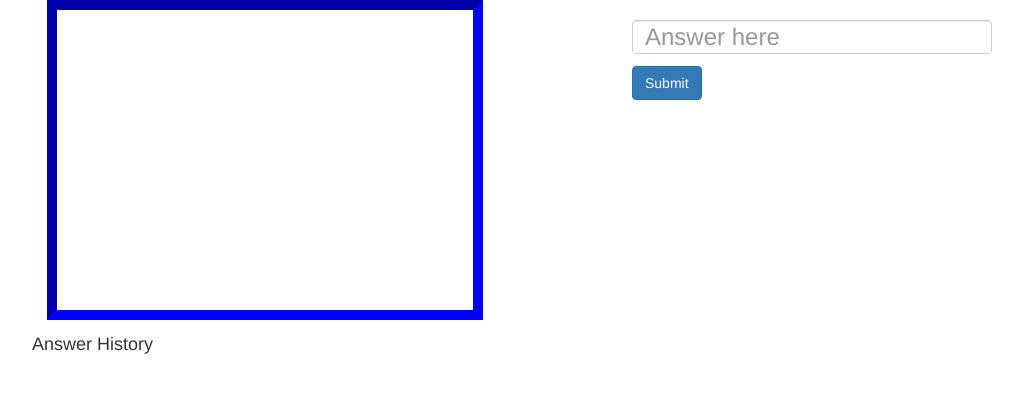
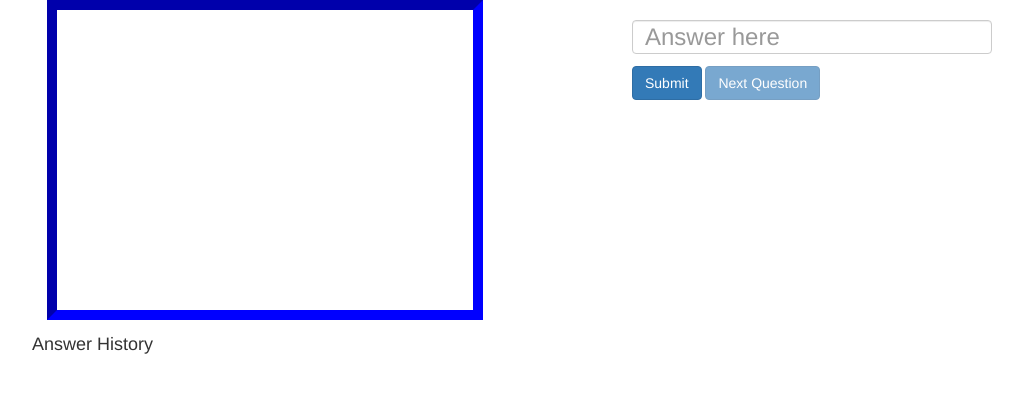
Before and after one commit to richs1000/graph-theory, a PHP site: page / in a window 1280 px wide. Shown: the top 393 px of the page, without its empty margins (23-1046 px from the left). Run offline with PHP 8.4, Linux system fonts and the light colour scheme; some libraries are stand-ins or nearby versions.

Commit message:
adds next question button

```diff
--- a/app/scripts/view.js
+++ b/app/scripts/view.js
@@ -45,8 +45,15 @@
 		$( "#txtFeedback" ).html("The correct answer is...");
 		// has mastery been demonstrated?
 		graphController.setModelValue('mastery', true);
+		// enable next question button
+		$( "#btnNextQuestion" ).prop('disabled', false);
+	});
+	// add event handler for next question button
+	$( "#btnNextQuestion" ).click(function() {
 		// empty the text field where the user enters an answer
 		$( "#txtAnswer" ).val('');
+		// disable next question button
+		$( "#btnNextQuestion" ).prop('disabled', true);
 	});
 }
 
--- a/app/styles/style.css
+++ b/app/styles/style.css
@@ -17,7 +17,7 @@
 	font-size: 24px;
 }
 
-#btnSubmit {
+.btn {
 	margin-top: 12px;
 }
 
--- a/index.html
+++ b/index.html
@@ -24,6 +24,7 @@
 							<label id="lblQuestion">How many nodes does this graph have?</label>
 							<input type="text" class="form-control" placeholder="Answer here" id="txtAnswer">
 							<button id="btnSubmit" type="button" class="btn btn-primary">Submit</button>
+							<button id="btnNextQuestion" type="button" class="btn btn-primary" disabled="true">Next Question</button>
 						</div>
 					</div>
 				</div>
```
